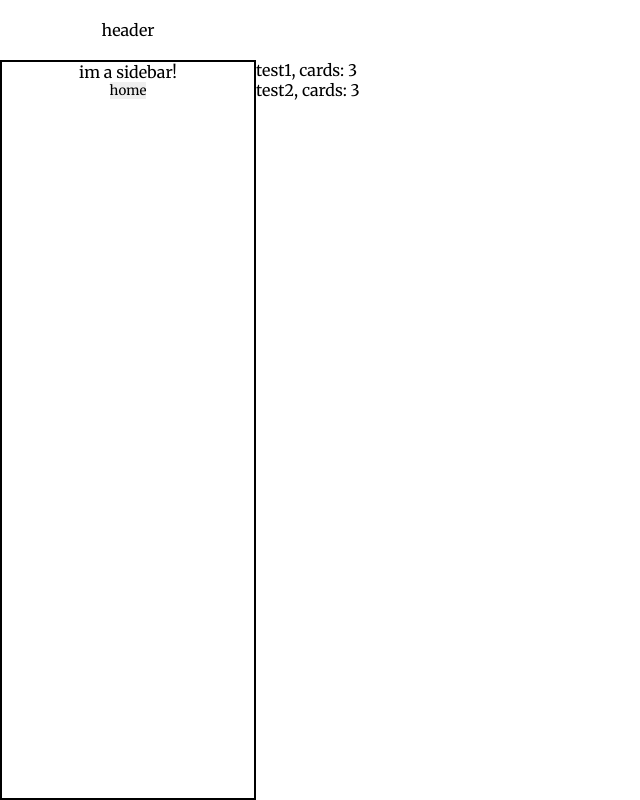
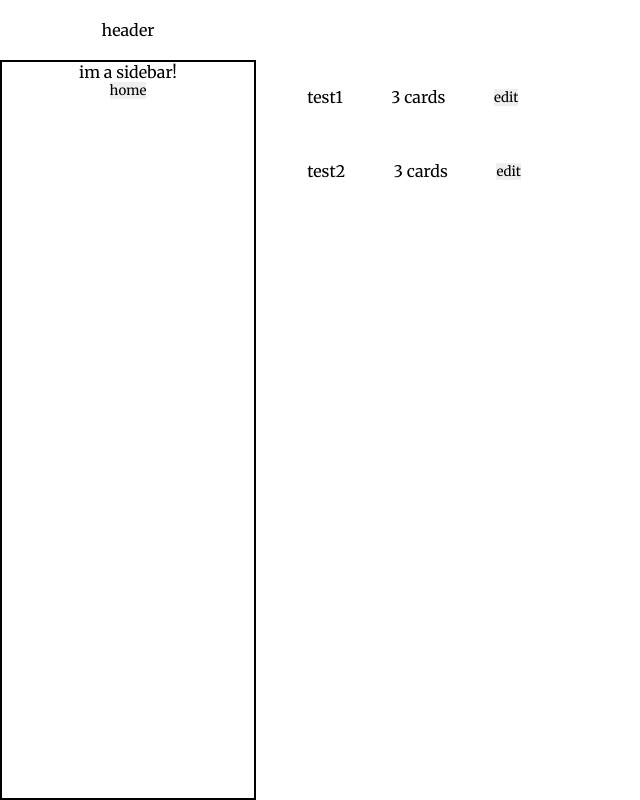
Before and after one commit to w1dering/w1dering.github.io, a React (Vite) app in the folder wild-card/: page / in a window 1280 px wide. Shown: the whole page, without its empty margins (0-640 px from the left). Built offline with nearby package versions, Linux system fonts and the light colour scheme; no server answers.

Commit message:
added edit button and cleaned up button code

```diff
--- a/wild-card/src/components/Button/Button.tsx
+++ b/wild-card/src/components/Button/Button.tsx
@@ -2,7 +2,7 @@ import { useState } from "react";
 
 interface Props {
 	text: string;
-	fn: (props: Omit<Props, "fn">) => void;
+	fn: (e: React.MouseEvent<HTMLButtonElement>) => void;
 	id?: string;
 	className?: string;
 }
@@ -10,7 +10,7 @@ interface Props {
 const Button = ({ text, fn, id = "", className = "" }: Props) => {
 	return (
 		<button
-			onClick={() => fn({ text, id, className })}
+			onClick={(e) => fn(e)}
 			id={id}
 			className={className}
 		>
--- /dev/null
+++ b/wild-card/src/components/DeckListEntry/DeckListEntry.css
@@ -0,0 +1,9 @@
+.deck-list-entry {
+    display: flex;
+    justify-content: start;
+    align-items: center;
+    gap: 5%;
+    width: 100%;
+    height: 10%;
+    padding-left: 5%;
+}
--- a/wild-card/src/components/DeckListEntry/DeckListEntry.tsx
+++ b/wild-card/src/components/DeckListEntry/DeckListEntry.tsx
@@ -1,18 +1,41 @@
 import { useNavigate } from "react-router-dom";
+
+import Button from "../Button/Button";
+
+import "./DeckListEntry.css";
 
 interface Props {
 	name: string;
-    cards: number;
+	cards: number;
 }
 
 const DeckListEntry = ({ name, cards }: Props) => {
-    const navigate = useNavigate();
+	const navigate = useNavigate();
 
-    const handleClick = () => {
-        navigate(`/deck/${name}`);
-    };
+	const studyDeck = () => {
+		navigate(`/deck/${name}`);
+	};
 
-	return <div onClick={handleClick}>{name}, cards: {cards}</div>;
+	const editDeck = () => {
+		navigate(`/edit/${name}`);
+	};
+
+	return (
+		<div onClick={studyDeck} className="deck-list-entry">
+			<div>{name}</div>
+			<div>
+				{cards} {"card"}
+				{cards !== 1 && "s"}
+			</div>
+			<Button
+				text="edit"
+				fn={(e: React.MouseEvent<HTMLButtonElement>) => {
+					e.stopPropagation();
+					editDeck();
+				}}
+			/>
+		</div>
+	);
 };
 
 export default DeckListEntry;
```
Also changed, not shown: wild-card/src/components/DeckEdit/DeckEdit.tsx (added, +13 -0 lines).
